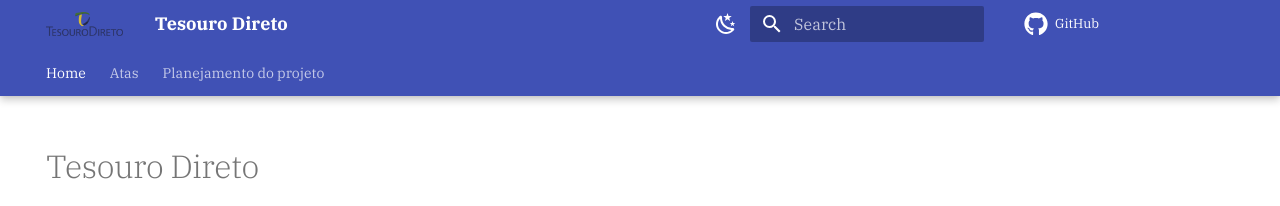
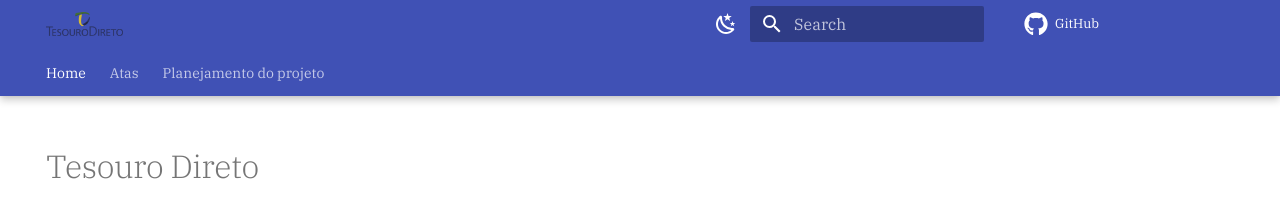
Before and after one commit to Requisitos-de-Software/2024.2-Grupo05, an MkDocs documentation site: the page built from docs/index.md, in a window 1280 px wide. Shown: the top 206 px of the page. Built offline with MkDocs 1.6.1 and Material for MkDocs 9.7.7, drawn with Linux system fonts in a browser that asks for light colours; comment, search, counter and statistics services are not loaded.

Commit message:
docs: ajustando o sitename na nova header

```diff
--- a/mkdocs.yml
+++ b/mkdocs.yml
@@ -1,4 +1,4 @@
-site_name: Tesouro Direto
+site_name: ""
 repo_url: https://github.com/Requisitos-de-Software/2024.2-Grupo05
 
 extra_css:
```
